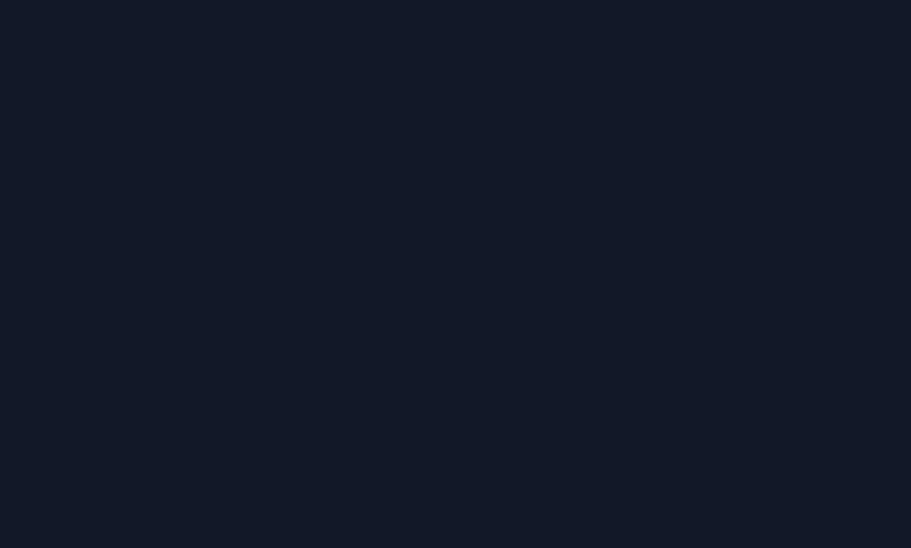
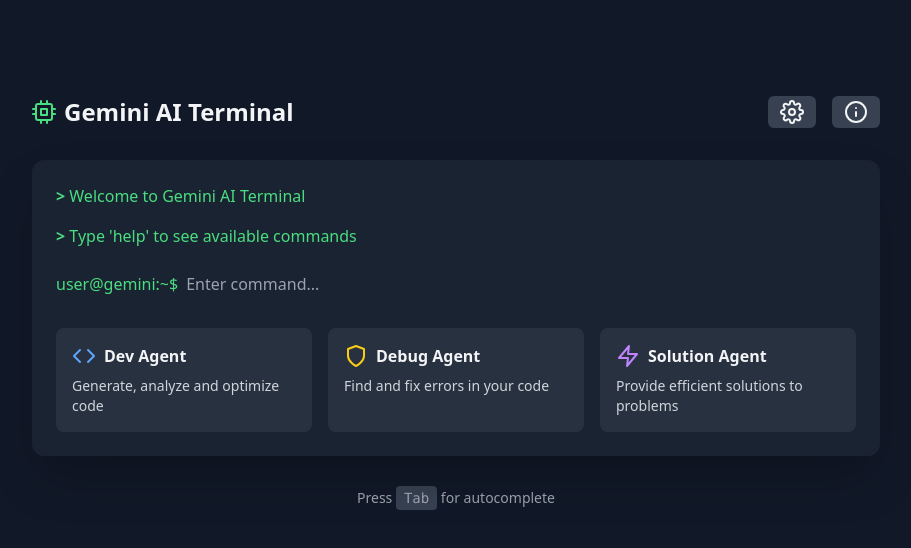
Before and after one commit to BATUTO90/GMINI-cli_batus, a plain HTML site: page index.html in a window 1280 px wide. Shown: the whole page, without its empty margins (184-1095 px from the left). Drawn offline with nearby package versions, Linux system fonts and the light colour scheme.

Commit message:
Update index.html

```diff
--- a/index.html
+++ b/index.html
@@ -10,15 +10,79 @@
     <script src="https://cdn.jsdelivr.net/npm/feather-icons/dist/feather.min.js"></script>
     <script src="https://cdn.jsdelivr.net/npm/vanta@latest/dist/vanta.globe.min.js"></script>
     <style>
-        .terminal-input:focus { outline: none; }
-        .command-line::before { content: "> "; color: #4ADE80; font-weight: bold; }
+        .terminal-input:focus {
+            outline: none;
+        }
+        .command-line::before {
+            content: "> ";
+            color: #4ADE80;
+            font-weight: bold;
+        }
     </style>
 </head>
 <body class="bg-gray-900 text-gray-100 min-h-screen">
     <div id="vanta-bg" class="fixed inset-0 z-0"></div>
-    <div class="relative z-10 max-w-4xl mx-auto p-6">
-        <!-- El resto de tu HTML aquí -->
+
+    <custom-navbar></custom-navbar>
+
+    <div class="relative z-10 max-w-4xl mx-auto p-6 pt-24">
+        <header class="flex items-center justify-between mb-8">
+            <div class="flex items-center space-x-2">
+                <i data-feather="cpu" class="text-green-400"></i>
+                <h1 class="text-2xl font-bold">Gemini AI Terminal</h1>
+            </div>
+            <div class="flex items-center space-x-4">
+                <button class="px-3 py-1 bg-gray-700 rounded-md hover:bg-gray-600 transition">
+                    <i data-feather="settings"></i>
+                </button>
+                <button class="px-3 py-1 bg-gray-700 rounded-md hover:bg-gray-600 transition">
+                    <i data-feather="info"></i>
+                </button>
+            </div>
+        </header>
+
+        <main class="bg-gray-800 bg-opacity-70 backdrop-blur-sm rounded-xl p-6 shadow-2xl">
+            <div class="terminal-output space-y-4 mb-6">
+                <div class="command-line text-green-400">Welcome to Gemini AI Terminal</div>
+                <div class="command-line text-green-400">Type 'help' to see available commands</div>
+            </div>
+
+            <div class="flex items-center">
+                <span class="text-green-400 mr-2">user@gemini:~$</span>
+                <input type="text" id="terminal-input" class="terminal-input bg-transparent flex-1 text-white" placeholder="Enter command...">
+            </div>
+
+            <div class="mt-8 grid grid-cols-1 md:grid-cols-3 gap-4">
+                <div class="agent-card bg-gray-700 bg-opacity-50 p-4 rounded-lg hover:bg-opacity-70 transition">
+                    <div class="flex items-center mb-2">
+                        <i data-feather="code" class="text-blue-400 mr-2"></i>
+                        <h3 class="font-bold">Dev Agent</h3>
+                    </div>
+                    <p class="text-sm text-gray-300">Generate, analyze and optimize code</p>
+                </div>
+                <div class="agent-card bg-gray-700 bg-opacity-50 p-4 rounded-lg hover:bg-opacity-70 transition">
+                    <div class="flex items-center mb-2">
+                        <i data-feather="shield" class="text-yellow-400 mr-2"></i>
+                        <h3 class="font-bold">Debug Agent</h3>
+                    </div>
+                    <p class="text-sm text-gray-300">Find and fix errors in your code</p>
+                </div>
+                <div class="agent-card bg-gray-700 bg-opacity-50 p-4 rounded-lg hover:bg-opacity-70 transition">
+                    <div class="flex items-center mb-2">
+                        <i data-feather="zap" class="text-purple-400 mr-2"></i>
+                        <h3 class="font-bold">Solution Agent</h3>
+                    </div>
+                    <p class="text-sm text-gray-300">Provide efficient solutions to problems</p>
+                </div>
+            </div>
+        </main>
+
+        <footer class="mt-8 text-center text-gray-400 text-sm">
+            <p>Press <span class="font-mono bg-gray-700 px-2 py-1 rounded">Tab</span> for autocomplete</p>
+        </footer>
     </div>
+
+    <custom-footer></custom-footer>
 
     <script src="components/navbar.js"></script>
     <script src="components/footer.js"></script>
```
